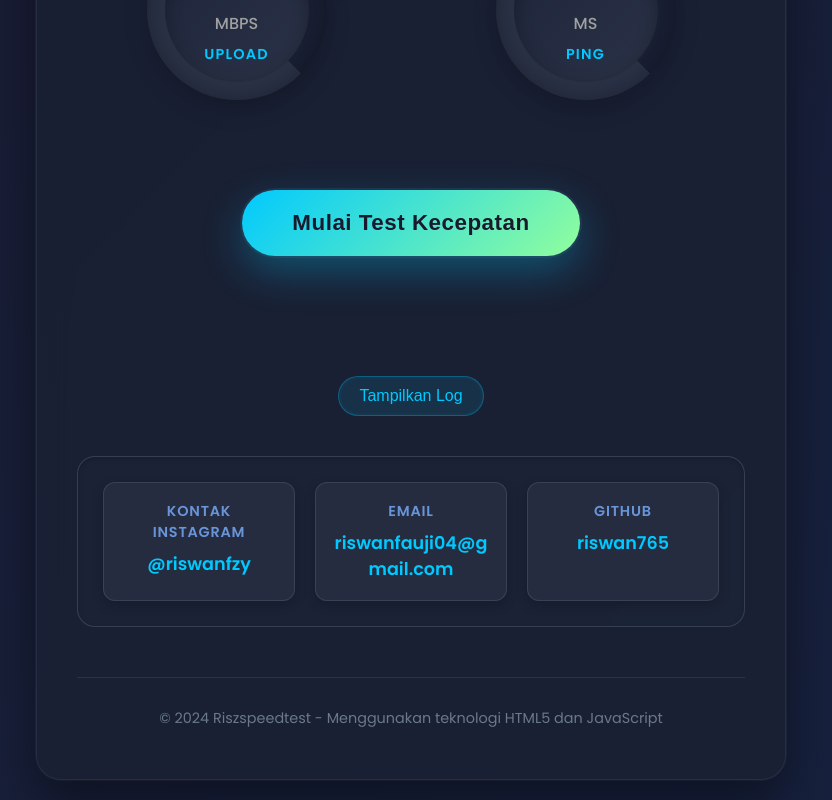
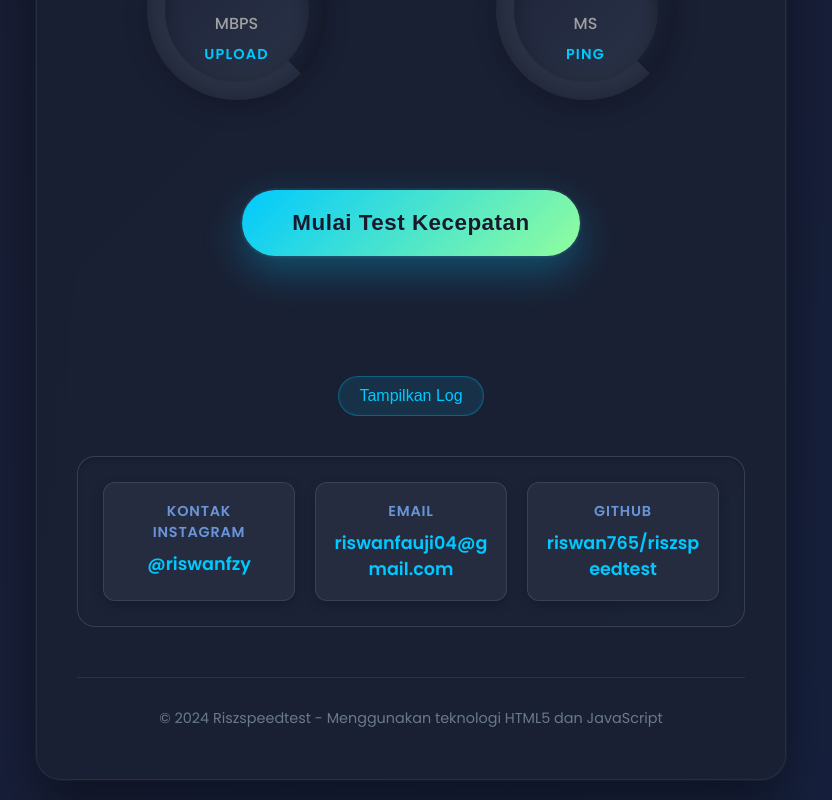
Before and after one commit to riswan765/riszspeedtest, a plain HTML site: page index.html in a window 1280 px wide. Shown: the part 1006-1806 px from the top of the page, without its empty margins (229-1061 px from the left). Drawn offline with Linux system fonts and the light colour scheme; no server answers.

Commit message:
Update index.html

```diff
--- a/index.html
+++ b/index.html
@@ -113,7 +113,7 @@
                 </div>
                 <div class="info-item">
                     <h3>GitHub</h3>
-                    <p><a href="https://github.com/riswan765" target="_blank">riswan765</a></p>
+                    <p><a href="https://github.com/riswan765/riszspeedtest" target="_blank">riswan765/riszspeedtest</a></p>
                 </div>
             </div>
         </div>
@@ -125,6 +125,7 @@
         </div>
     </div>
 
+
     <script src="script.js"></script>
 </body>
 </html>
```
